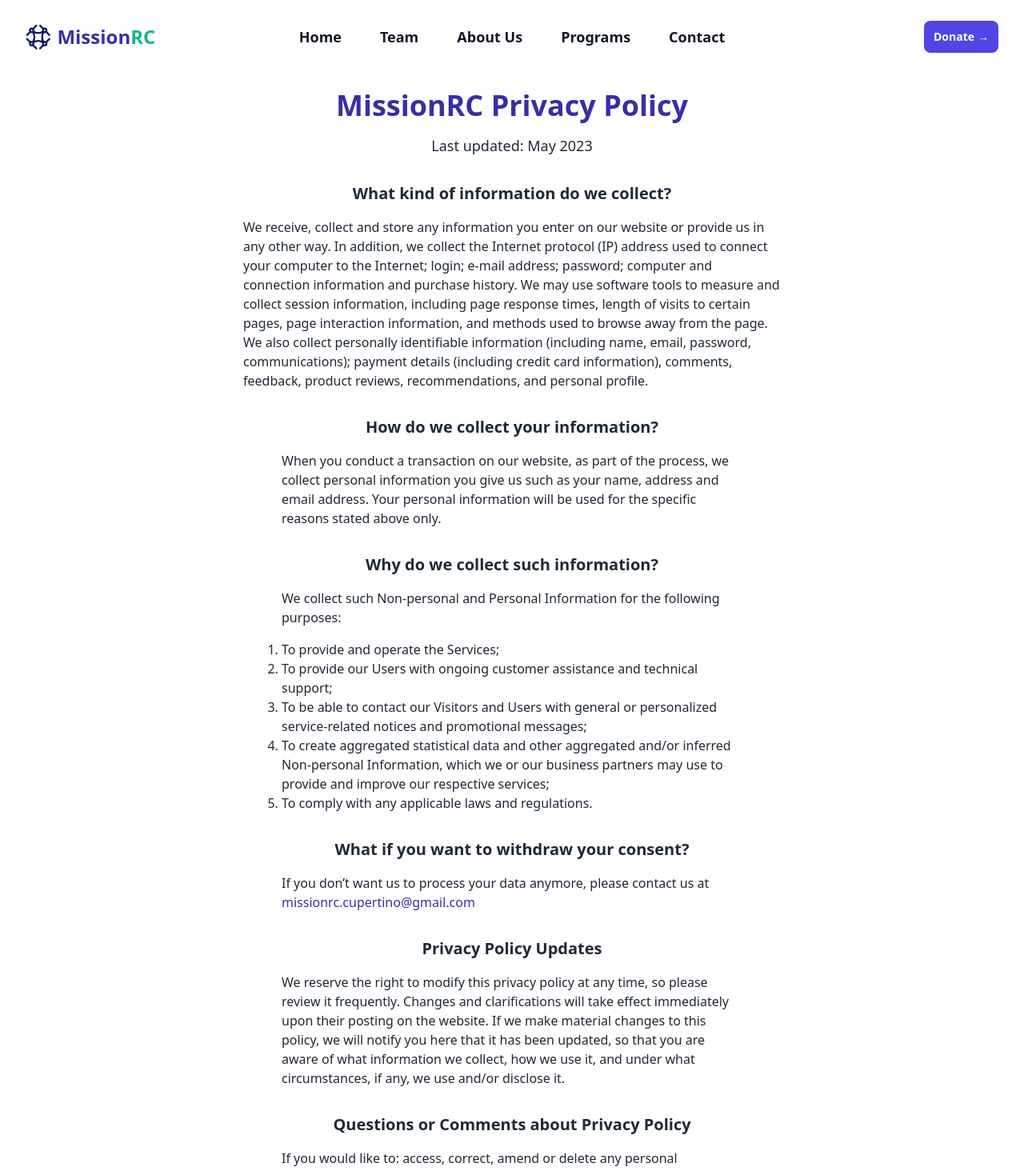
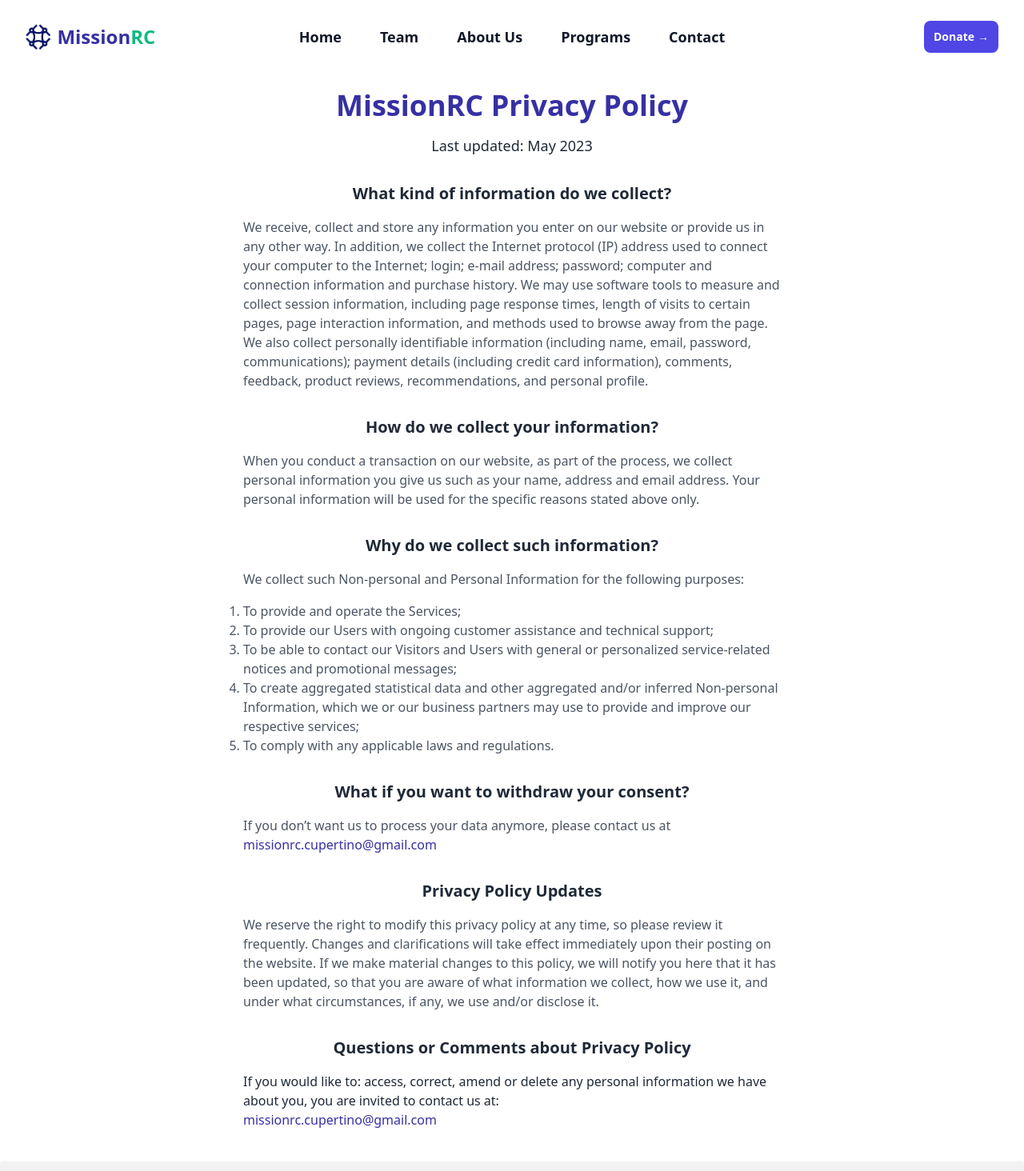
Before and after one commit to missionrc/missionrc-website, a SvelteKit app: page /privacy in a window 1280 px wide. Shown: the top 1464 px of the page at 80% size. Built offline with nearby package versions, Linux system fonts and the light colour scheme.

Commit message:
change font color

```diff
--- a/src/routes/+page.svelte
+++ b/src/routes/+page.svelte
@@ -1,8 +1,10 @@
 <script>
 	import Footer from '$lib/components/Footer.svelte';
+	import Navbar from '$lib/components/Navbar.svelte';
 </script>
 
 <div class="bg-white">
+	<Navbar />
 	<div class="relative isolate px-6 pt-14 lg:px-8">
 		<div
 			class="absolute inset-x-0 -top-40 -z-10 transform-gpu overflow-hidden blur-3xl sm:-top-80"
--- a/src/routes/privacy/+page.svelte
+++ b/src/routes/privacy/+page.svelte
@@ -11,7 +11,7 @@
 		<p class="text-lg text-center mt-4">Last updated: May 2023</p>
 
 		<h2 class="text-center text-xl font-semibold mt-8">What kind of information do we collect?</h2>
-		<p class="pt-4 flex justify-center max-w-2xl flex-col mx-auto">
+		<p class="pt-4 flex justify-center max-w-2xl flex-col mx-auto text-gray-600">
 			We receive, collect and store any information you enter on our website or provide us in any
 			other way. In addition, we collect the Internet protocol (IP) address used to connect your
 			computer to the Internet; login; e-mail address; password; computer and connection information
@@ -24,14 +24,14 @@
 		</p>
 
 		<h2 class="text-center text-xl font-semibold mt-8">How do we collect your information?</h2>
-		<p class="pt-4 flex justify-center max-w-xl flex-col mx-auto">
+		<p class="pt-4 flex justify-center max-w-2xl flex-col mx-auto text-gray-600">
 			When you conduct a transaction on our website, as part of the process, we collect personal
 			information you give us such as your name, address and email address. Your personal
 			information will be used for the specific reasons stated above only.
 		</p>
 
 		<h2 class="text-center text-xl font-semibold mt-8">Why do we collect such information?</h2>
-		<div class="pt-4 flex justify-center max-w-xl flex-col mx-auto">
+		<div class="pt-4 flex justify-center max-w-2xl flex-col mx-auto text-gray-600">
 			We collect such Non-personal and Personal Information for the following purposes:
 			<ol class="list-decimal pt-4">
 				<li>To provide and operate the Services;</li>
@@ -52,7 +52,7 @@
 		<h2 class="text-center text-xl font-semibold mt-8">
 			What if you want to withdraw your consent?
 		</h2>
-		<p class="pt-4 flex justify-center max-w-xl flex-col mx-auto">
+		<p class="pt-4 flex justify-center max-w-2xl flex-col mx-auto text-gray-600">
 			If you don’t want us to process your data anymore, please contact us at
 			<a
 				class="text-indigo-800 hover:underline underline-offset-2"
@@ -63,7 +63,7 @@
 		</p>
 
 		<h2 class="text-center text-xl font-semibold mt-8">Privacy Policy Updates</h2>
-		<p class="pt-4 flex justify-center max-w-xl flex-col mx-auto">
+		<p class="pt-4 flex justify-center max-w-2xl flex-col mx-auto text-gray-600">
 			We reserve the right to modify this privacy policy at any time, so please review it
 			frequently. Changes and clarifications will take effect immediately upon their posting on the
 			website. If we make material changes to this policy, we will notify you here that it has been
@@ -74,7 +74,7 @@
 		<h2 class="text-center text-xl font-semibold mt-8">
 			Questions or Comments about Privacy Policy
 		</h2>
-		<p class="pt-4 flex justify-center max-w-xl flex-col mx-auto">
+		<p class="pt-4 flex justify-center max-w-2xl flex-col mx-auto">
 			If you would like to: access, correct, amend or delete any personal information we have about
 			you, you are invited to contact us at:
 			<a
```
